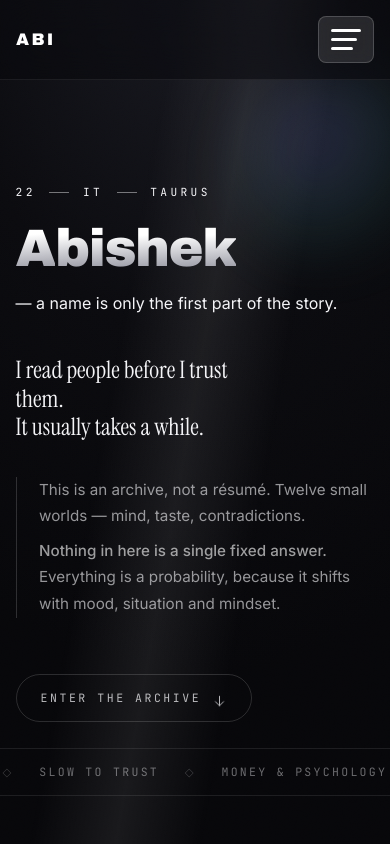
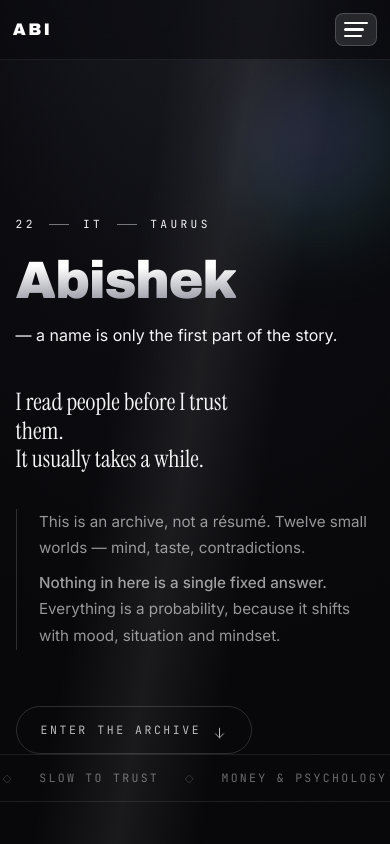
Before and after one commit to Abishek66r/abi-site, a React (Vite) app: page / in a window 390 px wide. Shown: the top 844 px of the page. Built offline with nearby package versions, Linux system fonts and the light colour scheme.

Commit message:
Mobile refinements: reduce hamburger size, tighten nav gap, increase hero padding for full name visibility

```diff
--- a/src/index.css
+++ b/src/index.css
@@ -85,6 +85,12 @@ button { font: inherit; cursor: pointer; }
   border-bottom: 1px solid rgba(255,255,255,.07);
   transition: background .5s, color .5s, border-color .5s;
 }
+@media (max-width: 640px) {
+  .nav {
+    gap: 0.8rem;
+    padding: 0.8rem clamp(0.8rem, 3vw, 1.5rem);
+  }
+}
 .nav__brand {
   font-family: var(--font-black); font-size: 1.05rem; letter-spacing: .14em;
   text-decoration: none;
@@ -129,6 +135,29 @@ button { font: inherit; cursor: pointer; }
   width: 24px;
 }
 
+@media (max-width: 640px) {
+  .nav__toggle {
+    padding: 0.5rem;
+    gap: 4px;
+  }
+  .nav__toggle span {
+    width: 20px;
+    height: 2.5px;
+  }
+  .nav__toggle span:nth-child(1) { width: 24px; }
+  .nav__toggle span:nth-child(3) { width: 18px; }
+  .nav__toggle:hover span:nth-child(1) { width: 20px; }
+  .nav__toggle:hover span:nth-child(3) { width: 20px; }
+  .nav__toggle.active span:nth-child(1) {
+    transform: rotate(45deg) translate(8px, 8px);
+    width: 20px;
+  }
+  .nav__toggle.active span:nth-child(3) {
+    transform: rotate(-45deg) translate(6px, -6px);
+    width: 20px;
+  }
+}
+
 .progress { position: fixed; top: 0; left: 0; right: 0; height: 2px; z-index: 9500; pointer-events: none; }
 .progress span {
   display: block; height: 100%; width: 0;
@@ -146,7 +175,7 @@ button { font: inherit; cursor: pointer; }
 }
 @media (max-width: 640px) {
   .u--hero {
-    padding-top: 11.5rem;
+    padding-top: 13.5rem;
     justify-content: flex-start;
     padding-bottom: 3rem;
   }
```
